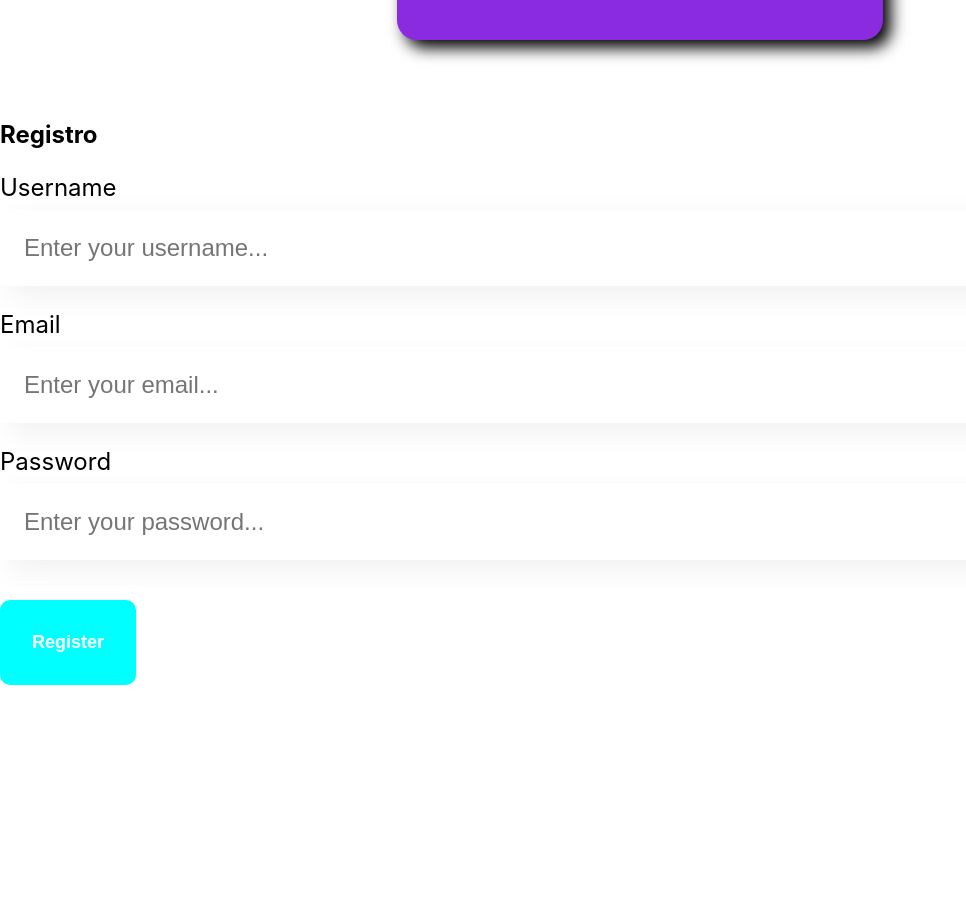
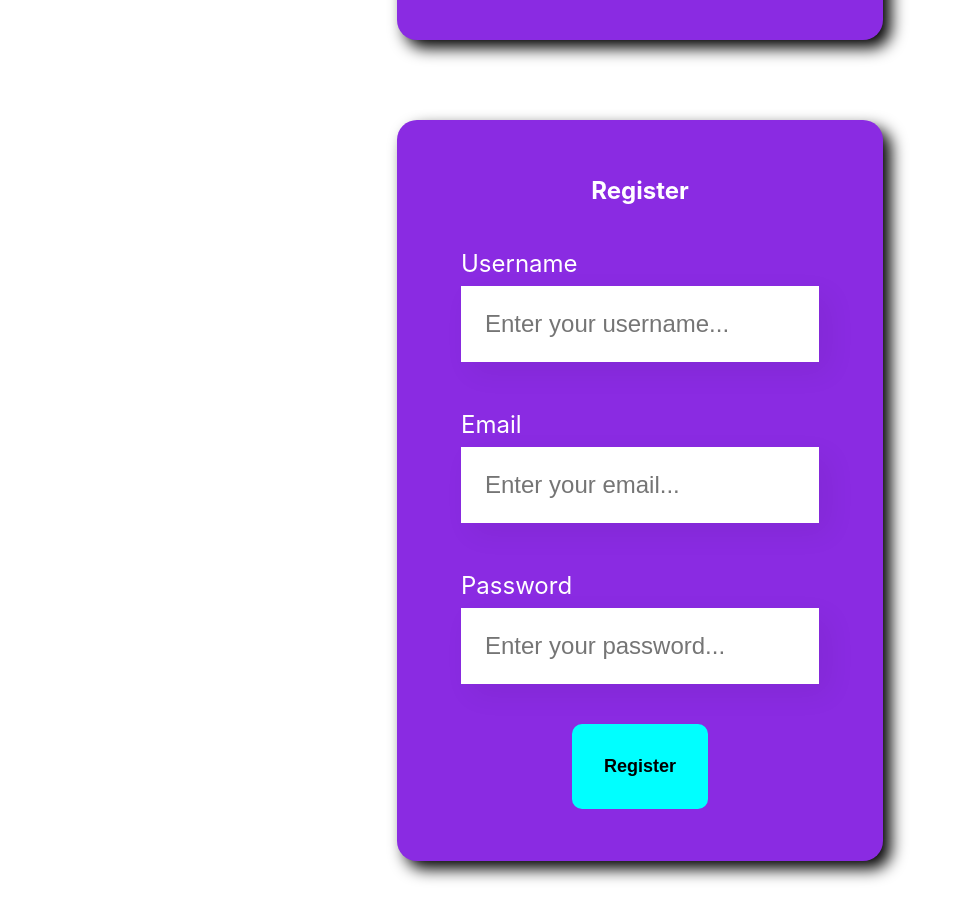
Before and after one commit to mdhenriques/desafio3-modalgr-frontend, a React (Create React App) app: page / in a window 1280 px wide. Shown: the part 620-1540 px from the top of the page, without its empty margins (0-966 px from the left). Before the commit the page ends 1321 px from the top, so only its background shows below. Built offline with nearby package versions, Linux system fonts and the light colour scheme.

Commit message:
Finalizando css do componente RegistrarionForm

```diff
--- a/src/components/Button/Button.css
+++ b/src/components/Button/Button.css
@@ -6,7 +6,7 @@
     padding: 32px;
     border: none;
     cursor: pointer;
-    color: white;
+    color: black;
     margin: 16px 0;
 }
 
--- a/src/components/Form/Form.css
+++ b/src/components/Form/Form.css
@@ -15,7 +15,3 @@
     flex-direction: column;
     align-items: center;
 }
-
-.form Button {
-    color: black;
-}
--- a/src/components/RegistrationForm/RegistrationForm.css
+++ b/src/components/RegistrationForm/RegistrationForm.css
@@ -0,0 +1,17 @@
+.registration-form {
+    display: flex;
+    justify-content: center;
+    margin: 80px 0;
+    color: white;
+}
+
+.registration-form form {
+    max-width: 80%;
+    background-color: blueviolet;
+    border-radius: 20px;
+    padding: 36px 64px;
+    box-shadow: 8px 8px 16px rgba(0, 0, 0, 321);
+    display: flex;
+    flex-direction: column;
+    align-items: center;
+}
--- a/src/components/RegistrationForm/index.js
+++ b/src/components/RegistrationForm/index.js
@@ -17,10 +17,10 @@ const RegistrationForm = () => {
 
 
     return (
-        <div>
+        <section className='registration-form'>
 
             <form onSubmit={onSave}>
-                <h2>Registro</h2>
+                <h2>Register</h2>
                 <TextField
                     label="Username"
                     placeholder="Enter your username..."
@@ -43,7 +43,7 @@ const RegistrationForm = () => {
                     Register
                 </Button>
             </form>
-        </div>
+        </section>
     );
 };
 
```
